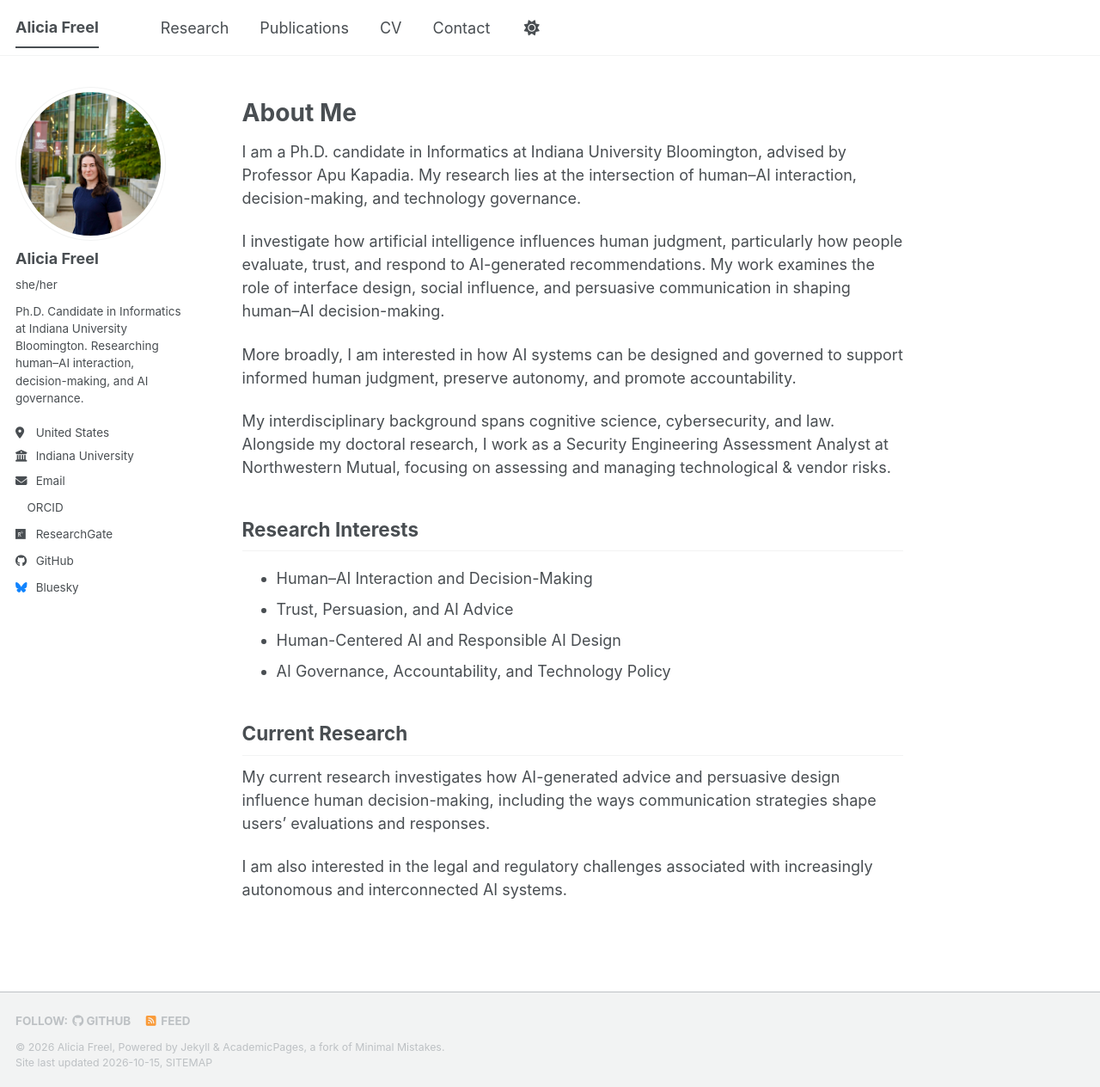
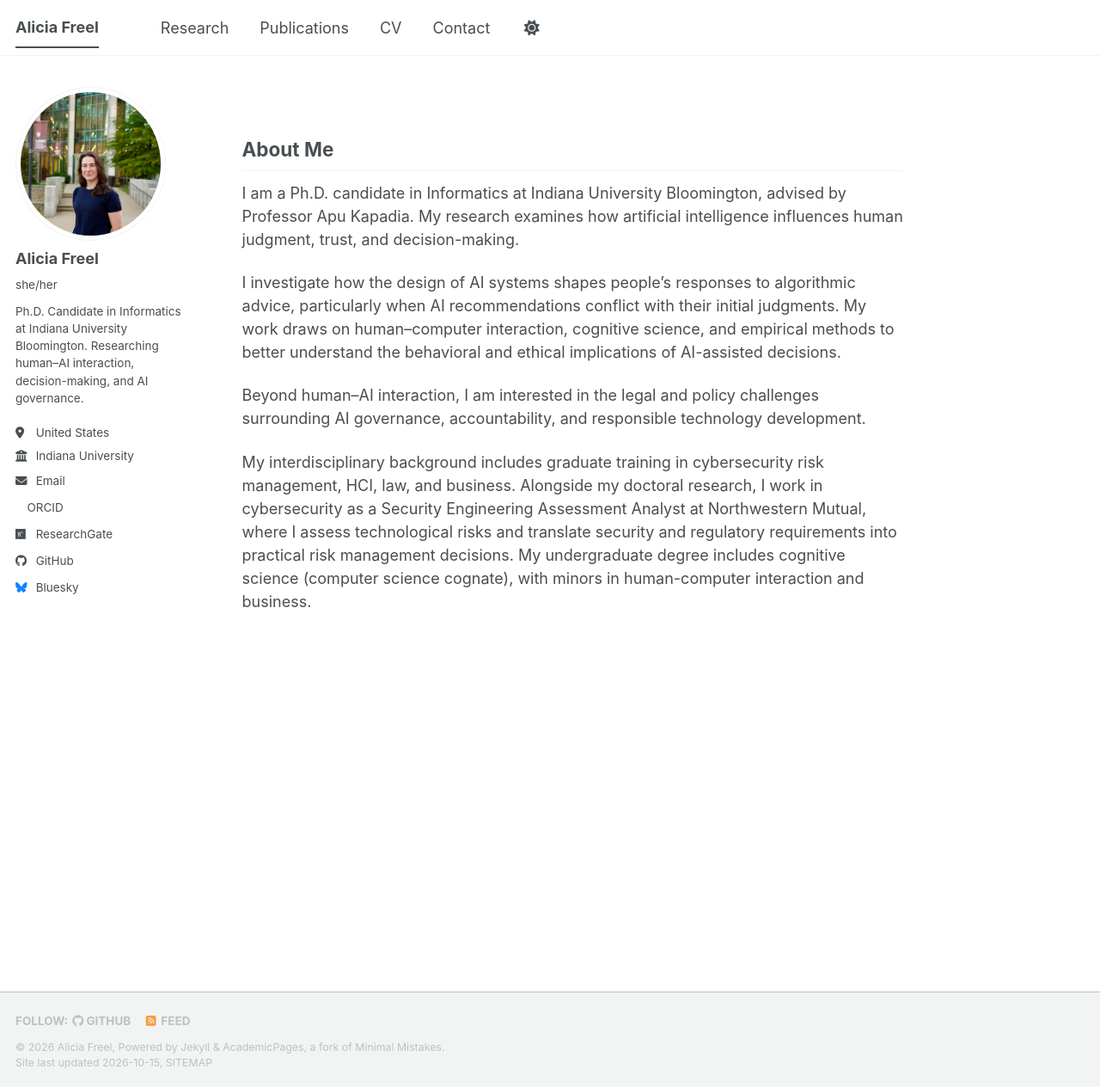
Before and after one commit to anfreel/anfreel.github.io, a Jekyll site: the page built from _pages/about.md, in a window 1280 px wide and 1264 px high. Shown: the whole window at 86% size. Built offline with Jekyll 4.4.1, drawn with Linux system fonts in a browser that asks for light colours; a style sheet for code colours, icons or effects is not loaded.

Commit message:
Update about.md

```diff
--- a/_pages/about.md
+++ b/_pages/about.md
@@ -7,25 +7,13 @@ redirect_from:
   - /about.html
 ---
 
-# About Me
 
-I am a Ph.D. candidate in Informatics at Indiana University Bloomington, advised by Professor Apu Kapadia. My research lies at the intersection of human–AI interaction, decision-making, and technology governance.
+## About Me
 
-I investigate how artificial intelligence influences human judgment, particularly how people evaluate, trust, and respond to AI-generated recommendations. My work examines the role of interface design, social influence, and persuasive communication in shaping human–AI decision-making.
+I am a Ph.D. candidate in Informatics at Indiana University Bloomington, advised by Professor Apu Kapadia. My research examines how artificial intelligence influences human judgment, trust, and decision-making.
 
-More broadly, I am interested in how AI systems can be designed and governed to support informed human judgment, preserve autonomy, and promote accountability.
+I investigate how the design of AI systems shapes people's responses to algorithmic advice, particularly when AI recommendations conflict with their initial judgments. My work draws on human–computer interaction, cognitive science, and empirical methods to better understand the behavioral and ethical implications of AI-assisted decisions.
 
-My interdisciplinary background spans cognitive science, cybersecurity, and law. Alongside my doctoral research, I work as a Security Engineering Assessment Analyst at Northwestern Mutual, focusing on assessing and managing technological & vendor risks.
+Beyond human–AI interaction, I am interested in the legal and policy challenges surrounding AI governance, accountability, and responsible technology development.
 
-## Research Interests
-
-- Human–AI Interaction and Decision-Making
-- Trust, Persuasion, and AI Advice
-- Human-Centered AI and Responsible AI Design
-- AI Governance, Accountability, and Technology Policy
-
-## Current Research
-
-My current research investigates how AI-generated advice and persuasive design influence human decision-making, including the ways communication strategies shape users' evaluations and responses.
-
-I am also interested in the legal and regulatory challenges associated with increasingly autonomous and interconnected AI systems.
+My interdisciplinary background includes graduate training in cybersecurity risk management, HCI, law, and business. Alongside my doctoral research, I work in cybersecurity as a Security Engineering Assessment Analyst at Northwestern Mutual, where I assess technological risks and translate security and regulatory requirements into practical risk management decisions. My undergraduate degree includes cognitive science (computer science cognate), with minors in human-computer interaction and business.
```
